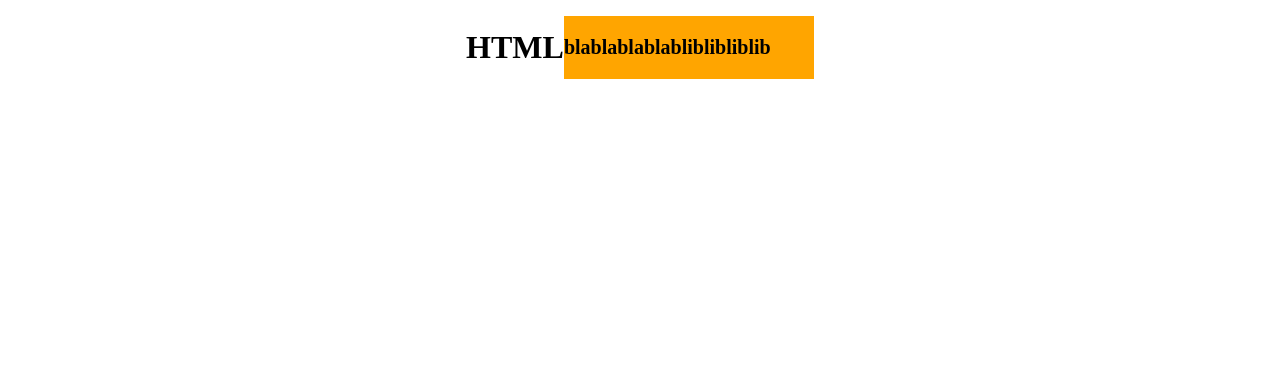
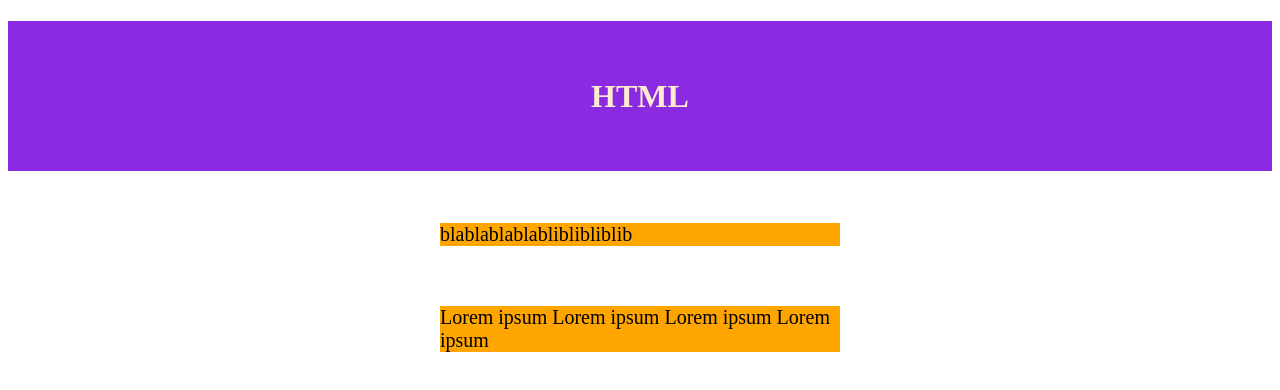
Before and after one commit to bengabo/wild-git, a plain HTML site: page index.html in a window 1280 px wide. Drawn offline with Linux system fonts and the light colour scheme.

Commit message:
add content html & css

```diff
--- a/index.html
+++ b/index.html
@@ -9,11 +9,14 @@
     <body>
         <header>
             <h1>HTML</h1>
-            <section>
+            <div class="container">
                 <div class="new-text">
                     <p>blablablablabliblibliblib</p>
                 </div>
-            </section>
+                <div class="new-text">
+                    <p>Lorem ipsum Lorem ipsum Lorem ipsum Lorem ipsum</p>
+                </div>
+            </div>
         </header>
     </body>
 </html>
--- a/style.css
+++ b/style.css
@@ -1,18 +1,25 @@
-header {
+h1 {
+    display: flex;
+    justify-content: center;
+    align-items: center;
+    background-color: blueviolet;
+    color: blanchedalmond;
+    height: 150px;
+}
+
+.container {
     display: flex;
     align-items: center;
-    justify-content: center;
+    flex-direction: column;
 }
 
 p {
     font-size: 20px;
-}
+    width: 400px;
+    background-color: orange;
 
-section {
-    background-color: orange;
-    width: 250px;
 }
 
 .new-text {
-    font-weight: bold;
+    margin: 10px;
 }
```
